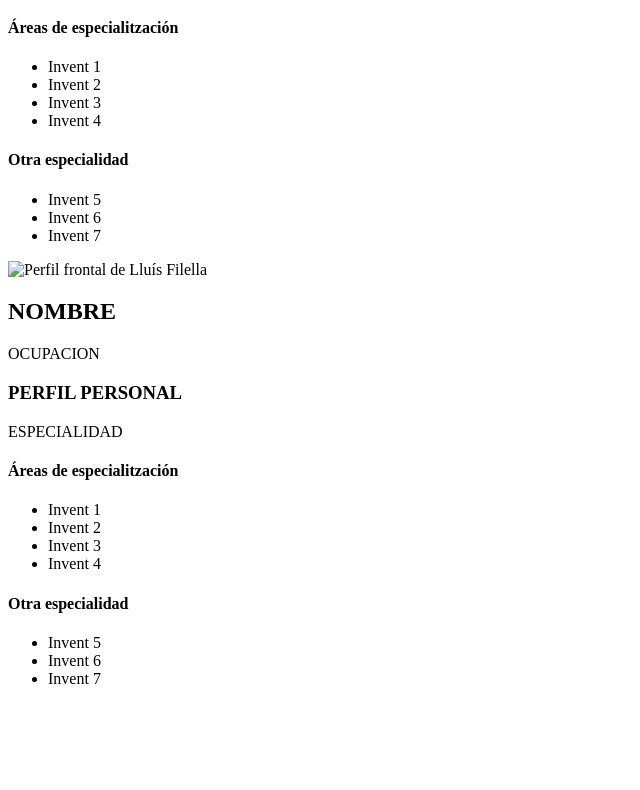
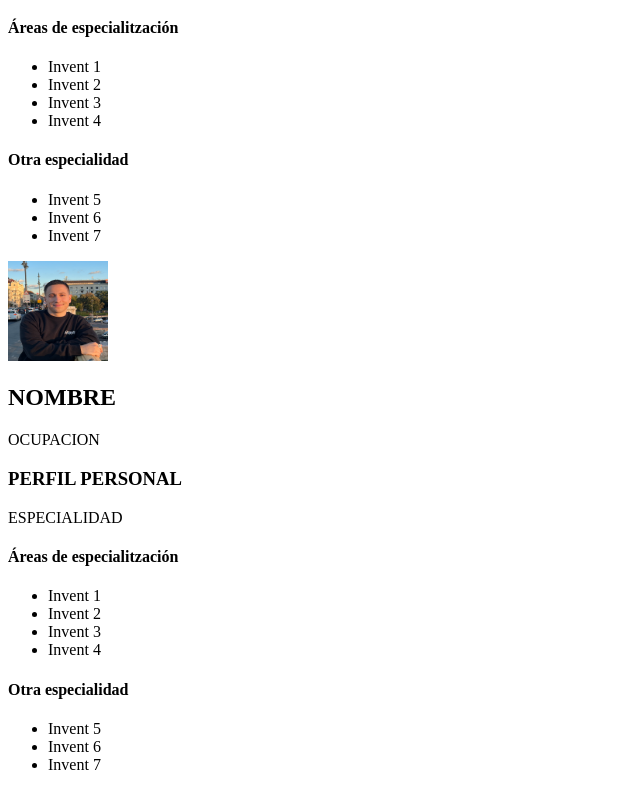
Before and after one commit to lfilella97/202301-w1ch2-lluis-filella-alex-navarro-sergi-fontal, a website: page src/nuestros_CV.html in a window 1280 px wide. Shown: the part 966-1756 px from the top of the page, without its empty margins (0-640 px from the left). Before the commit the page ends 1670 px from the top, so only its background shows below. Drawn offline with Linux system fonts and the light colour scheme.

Commit message:
hotfix imgs link

```diff
--- a/src/nuestros_CV.html
+++ b/src/nuestros_CV.html
@@ -79,7 +79,7 @@
     </div>
     <div>
       <section>
-        <img src="./img/foto-cv.png" alt="Perfil frontal de Lluís Filella" width=100 height=100>
+        <img src="./img/alex-cv.png" alt="Perfil frontal de Lluís Filella" width=100 height=100>
         <h2>NOMBRE</h2>
         <p>OCUPACION</p>
       </section>
```
